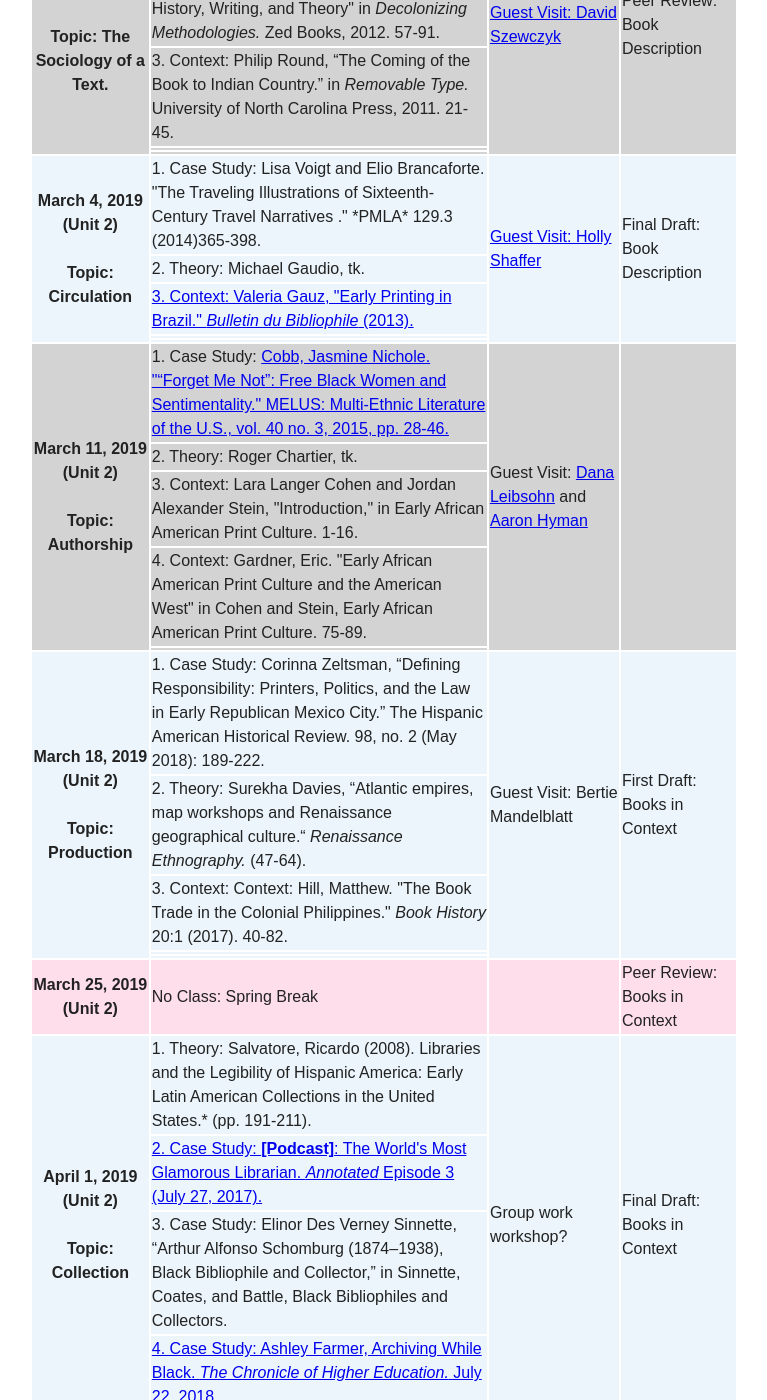
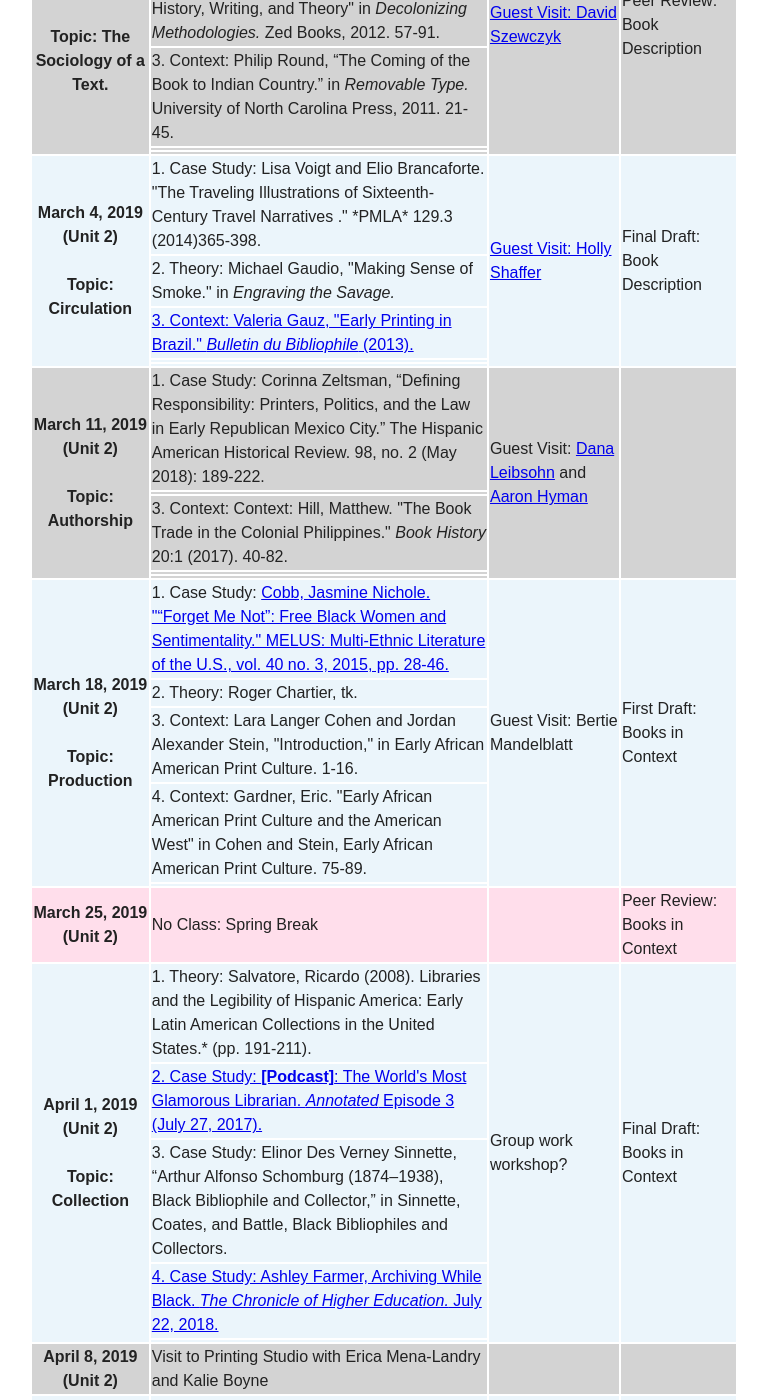
Before and after one commit to halperta/2019-bookhistory, a Jekyll site: the page built from schedule/index.md, in a window 1280 px wide and 1400 px high, scrolled down 1707 px. Shown: the whole window, without its empty margins (256-1023 px from the left). Built offline with Jekyll 4.4.1, drawn with Linux system fonts in a browser that asks for light colours; nearby versions of some CDN libraries.

Commit message:
rearranging weeks

```diff
--- a/schedule/index.md
+++ b/schedule/index.md
@@ -121,7 +121,7 @@ Note that this schedule is subject to change. Any changes will be made here.
       <td rowspan="5"> Final Draft: Book Description </td>
   </tr>
   <tr bgcolor="EBF5FB">
-    <td align="left">2. Theory: Michael Gaudio, tk. </td>
+    <td align="left">2. Theory: Michael Gaudio, "Making Sense of Smoke." in <i>Engraving the Savage.</i> </td>
   </tr>
   <tr bgcolor="EBF5FB">
     <td align="left"><a href="http://www.valeriagauz.net/images/earlyprinting.pdf">3. Context: Valeria Gauz, "Early Printing in Brazil." <i>Bulletin du Bibliophile</i> (2013).</a> </td>
@@ -135,18 +135,18 @@ Note that this schedule is subject to change. Any changes will be made here.
 
   <tr bgcolor="LightGray">
     <th rowspan="5">March 11, 2019 (Unit 2) <br><br> Topic: Authorship</th>
-      <td> 1. Case Study: <a href="https://muse.jhu.edu/article/593051">Cobb, Jasmine Nichole. "“Forget Me Not”: Free Black Women and Sentimentality." MELUS: Multi-Ethnic Literature of the U.S., vol. 40 no. 3, 2015, pp. 28-46. </a></td>
+      <td> 1.  Case Study: Corinna Zeltsman, “Defining Responsibility: Printers, Politics, and the Law in Early Republican Mexico City.” The Hispanic American Historical Review. 98, no. 2 (May 2018): 189-222. </td>
       <td rowspan="5"> Guest Visit: <a href="https://www.smith.edu/academics/faculty/dana-leibsohn">Dana Leibsohn</a> and <a href="https://arthist.jhu.edu/directory/aaron-m-hyman/">Aaron Hyman</a></td>
       <td rowspan="5">  </td>
   </tr>
   <tr bgcolor="LightGray">
-    <td align="left">2. Theory: Roger Chartier, tk. </td>
+    <td align="left"></td>
   </tr>
   <tr bgcolor="LightGray">
-    <td align="left">3. Context: Lara Langer Cohen and Jordan Alexander Stein, "Introduction," in Early African American Print Culture. 1-16. </td>
+    <td align="left">3. Context: Context: Hill, Matthew. "The Book Trade in the Colonial Philippines." <i>Book History</i> 20:1 (2017). 40-82.   </td>
   </tr>
   <tr bgcolor="LightGray">
-    <td align="left">4. Context: Gardner, Eric. "Early African American Print Culture and the American West" in Cohen and Stein, Early African American Print Culture. 75-89.</td>
+    <td align="left"></td>
   </tr>
   <tr bgcolor="LightGray">
     <td align="left"></td>
@@ -154,18 +154,18 @@ Note that this schedule is subject to change. Any changes will be made here.
 
   <tr bgcolor="#EBF5FB">
     <th rowspan="5">March 18, 2019 (Unit 2) <br><br> Topic: Production</th>
-     <td> 1.  Case Study: Corinna Zeltsman, “Defining Responsibility: Printers, Politics, and the Law in Early Republican Mexico City.” The Hispanic American Historical Review. 98, no. 2 (May 2018): 189-222. </td>
+     <td> 1. Case Study: <a href="https://muse.jhu.edu/article/593051">Cobb, Jasmine Nichole. "“Forget Me Not”: Free Black Women and Sentimentality." MELUS: Multi-Ethnic Literature of the U.S., vol. 40 no. 3, 2015, pp. 28-46. </a>  </td>
     <td rowspan="5"> Guest Visit: Bertie Mandelblatt </td>
     <td rowspan="5"> First Draft: Books in Context </td>
   </tr>
   <tr bgcolor="EBF5FB">
-    <td align="left">2.  Theory: Surekha Davies, “Atlantic empires, map workshops and Renaissance geographical culture.“ <i>Renaissance Ethnography.</i> (47-64).</td>
+    <td align="left"> 2. Theory: Roger Chartier, tk. </td>
   </tr>
   <tr bgcolor="EBF5FB">
-    <td align="left">3. Context: Context: Hill, Matthew. "The Book Trade in the Colonial Philippines." <i>Book History</i> 20:1 (2017). 40-82.  </td>
+    <td align="left"> 3. Context: Lara Langer Cohen and Jordan Alexander Stein, "Introduction," in Early African American Print Culture. 1-16. </td>
   </tr>
   <tr bgcolor="EBF5FB">
-    <td align="left"></td>
+    <td align="left"> 4. Context: Gardner, Eric. "Early African American Print Culture and the American West" in Cohen and Stein, Early African American Print Culture. 75-89. </td>
   </tr>
   <tr bgcolor="EBF5FB">
     <td align="left"></td>
```
